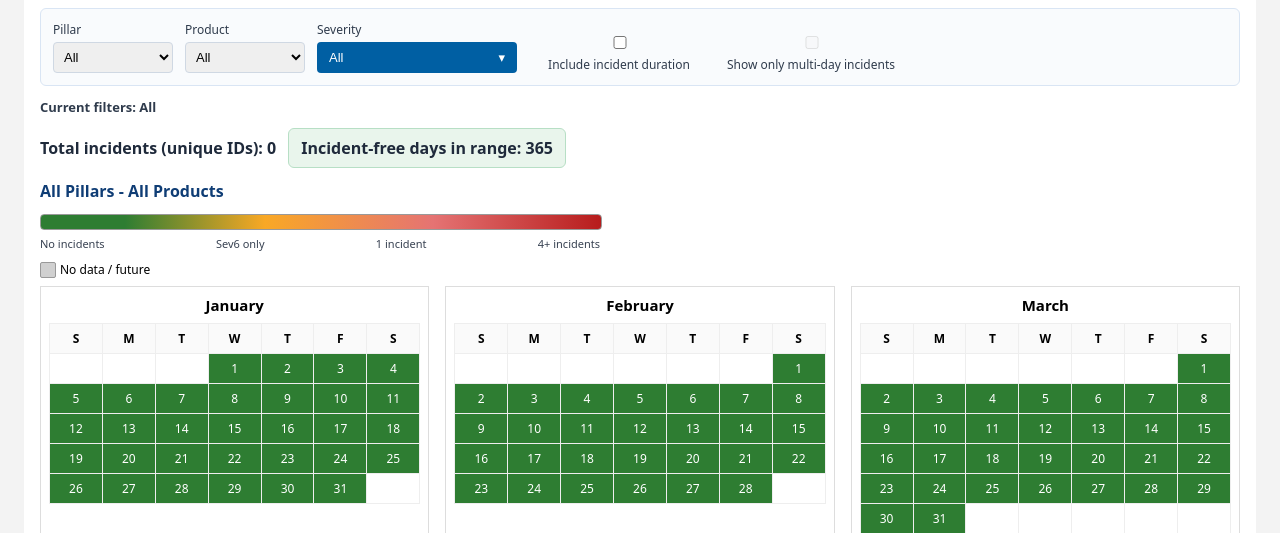
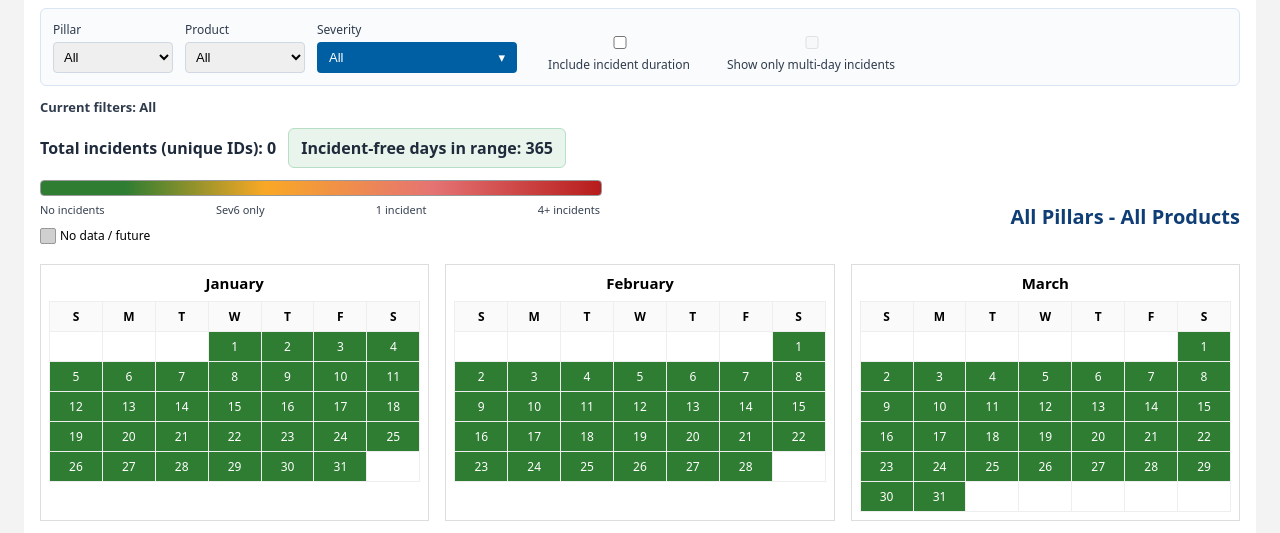
Before and after one commit to dsackr/incident-free-days, a Flask app: page / in a window 1280 px wide. Shown: the part 188-721 px from the top of the page. Run offline with Flask 3, Linux system fonts and the light colour scheme.

Commit message:
Align export headers with legends

```diff
--- a/static/styles.css
+++ b/static/styles.css
@@ -95,11 +95,24 @@ h1 {
     display: block;
 }
 
+.export-header {
+    display: flex;
+    align-items: center;
+    justify-content: space-between;
+    gap: 16px;
+    flex-wrap: wrap;
+    margin: 8px 0 12px;
+}
+
 .export-title {
-    font-size: 16px;
+    font-size: 20px;
     font-weight: 700;
     color: #0f3d75;
-    margin: 8px 0 12px;
+}
+
+.incident-legend {
+    flex: 1;
+    min-width: 260px;
 }
 
 .legend {
--- a/templates/index.html
+++ b/templates/index.html
@@ -168,9 +168,7 @@
                 </div>
 
                 <div id="incident-calendar-export">
-                    <div class="export-title">
-                        {{ pillar_filter or "All Pillars" }} - {{ product_filter or "All Products" }}
-                    </div>
+                    <div class="export-header">
                         <div class="legend incident-legend">
                             <div class="legend-gradient" aria-label="Incident intensity scale">
                                 <div class="legend-gradient-bar" aria-hidden="true"></div>
@@ -185,6 +183,10 @@
                                 <span class="legend-item">
                                     <span class="legend-color legend-grey"></span> No data / future
                                 </span>
+                            </div>
+                        </div>
+                        <div class="export-title">
+                            {{ pillar_filter or "All Pillars" }} - {{ product_filter or "All Products" }}
                         </div>
                     </div>
 
@@ -348,9 +350,7 @@
                 </div>
 
                 <div id="other-calendar-export">
-                    <div class="export-title">
-                        {{ pillar_filter or "All Pillars" }} - {{ product_filter or "All Products" }}
-                    </div>
+                    <div class="export-header">
                         <div class="legend">
                             <span class="legend-item">
                                 <span class="legend-color legend-grey"></span> No event
@@ -364,6 +364,10 @@
                             <span class="legend-item">
                                 <span class="legend-color legend-red"></span> War Room
                             </span>
+                        </div>
+                        <div class="export-title">
+                            {{ pillar_filter or "All Pillars" }} - {{ product_filter or "All Products" }}
+                        </div>
                     </div>
 
                     <div class="months-grid {% if other_months|length == 1 %}single-column{% endif %}">
```
Lines whose indentation alone changed are shown as unchanged.
